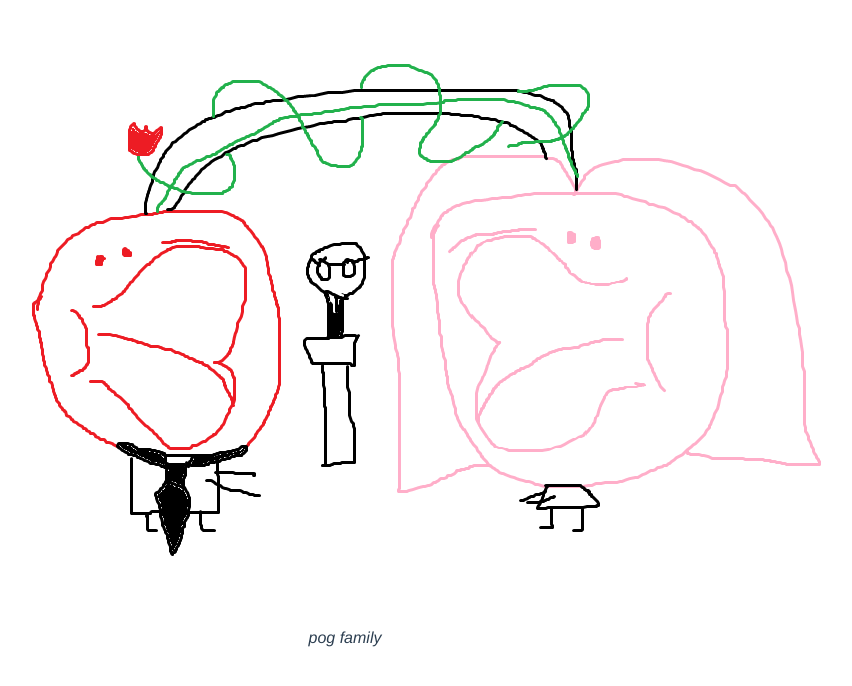
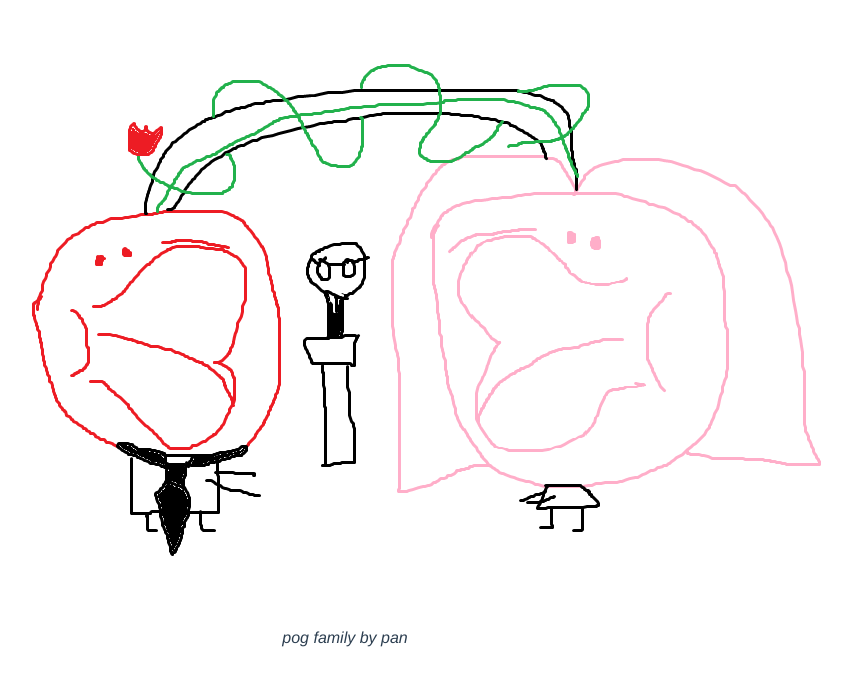
Before and after one commit to vvlue/website-ambience, a Vue app: page / in a window 1280 px wide. Shown: the top 686 px of the page, without its empty margins (295-1147 px from the left). Built offline with nearby package versions, Linux system fonts and the light colour scheme.

Commit message:
added pan

```diff
--- a/src/components/Home.vue
+++ b/src/components/Home.vue
@@ -3,7 +3,7 @@
   <div class="hello">
     <!-- <img alt="Vue logo" src="./assets/magik.png"> -->
     <i>
-      pog family
+      pog family by pan
     </i>
   </div>
 </template>
```
